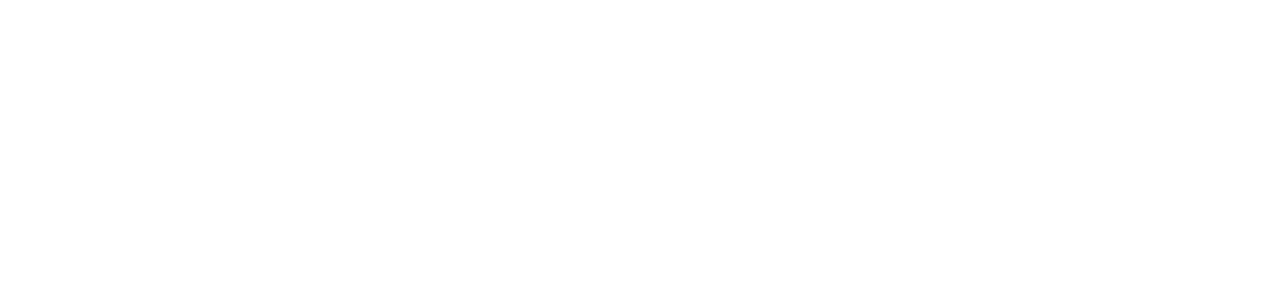
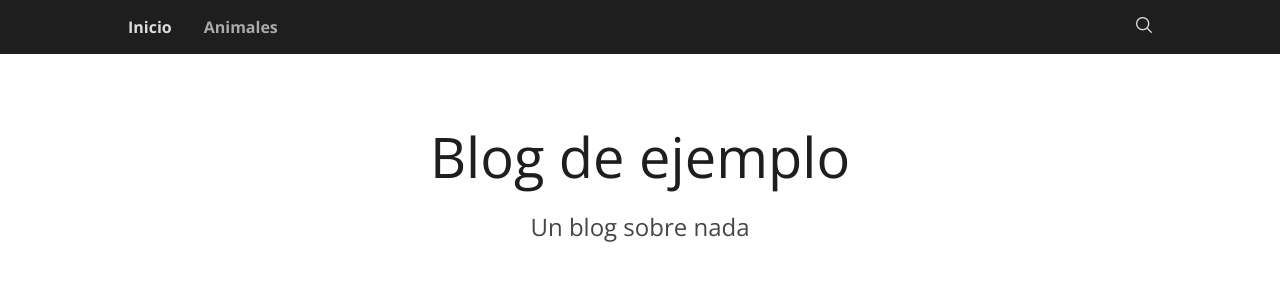
Before and after one commit to joaquinrmi/blog, a React (Create React App) app: page / in a window 1280 px wide. Shown: the top 300 px of the page. Built offline with nearby package versions, Linux system fonts and the light colour scheme.

Commit message:
Add main header to Public page

```diff
--- a/src/pages/public/public.scss
+++ b/src/pages/public/public.scss
@@ -0,0 +1,26 @@
+.main-header
+{
+    display: flex;
+    flex-direction: column;
+    align-items: center;
+    gap: 1em;
+    width: 100%;
+    padding: 4em 2em;
+    box-sizing: border-box;
+
+    h1
+    {
+        color: rgb(30, 30, 30);
+        margin: 0;
+        font-size: 3.5em;
+        font-weight: normal;
+    }
+
+    h2
+    {
+        color: rgb(70, 70, 70);
+        margin: 0;
+        font-size: 1.5em;
+        font-weight: normal;
+    }
+}
--- a/src/pages/public/public.tsx
+++ b/src/pages/public/public.tsx
@@ -1,4 +1,5 @@
 import React from "react";
+import Navbar from "./components/navbar";
 
 import "./public.scss";
 
@@ -7,7 +8,23 @@ export interface Props
 
 const Public: React.FunctionComponent<Props> = (props) =>
 {
-    return <></>;
+    return <>
+        <Navbar sections={[
+            {
+                name: "Inicio",
+                path: "/"
+            },
+            {
+                name: "Animales",
+                path: "/animals"
+            }
+        ]} currentSection="/" />
+
+        <header className="main-header">
+            <h1>Blog de ejemplo</h1>
+            <h2>Un blog sobre nada</h2>
+        </header>
+    </>;
 };
 
 export default Public;
```
